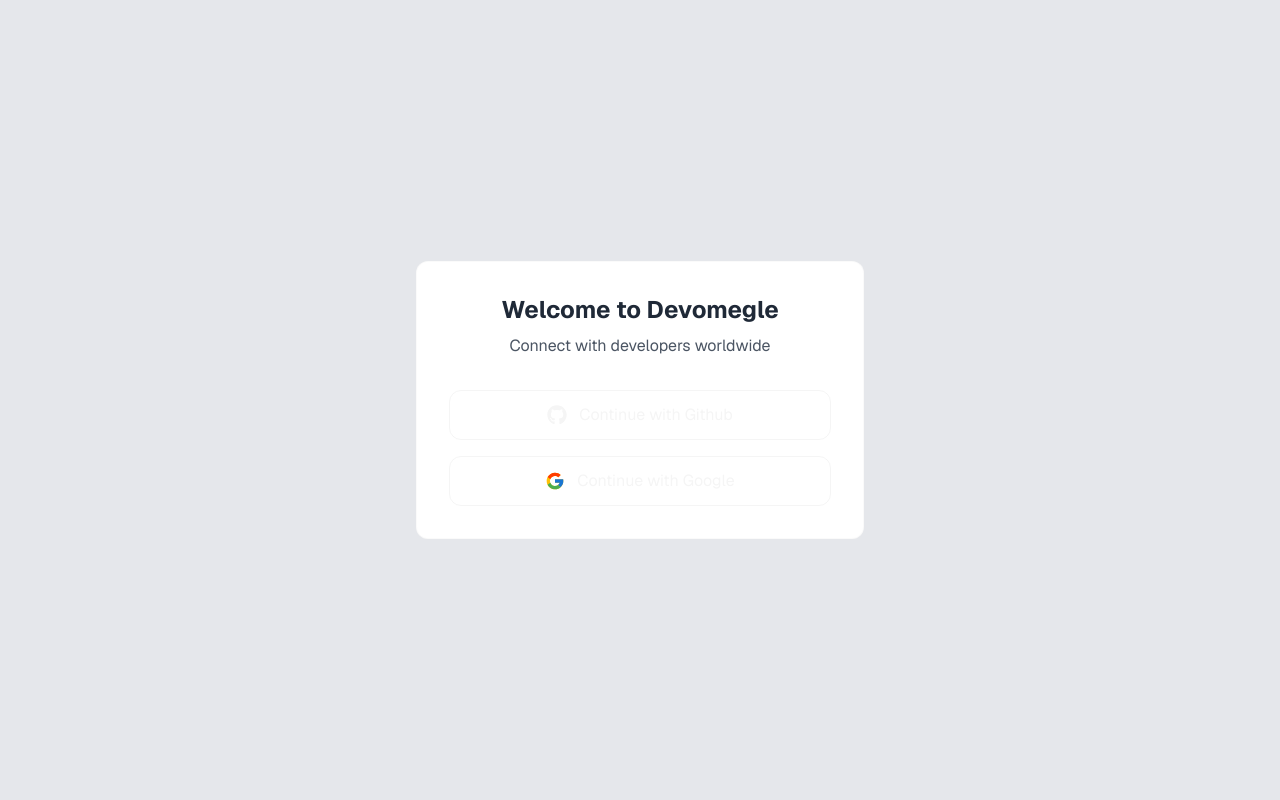
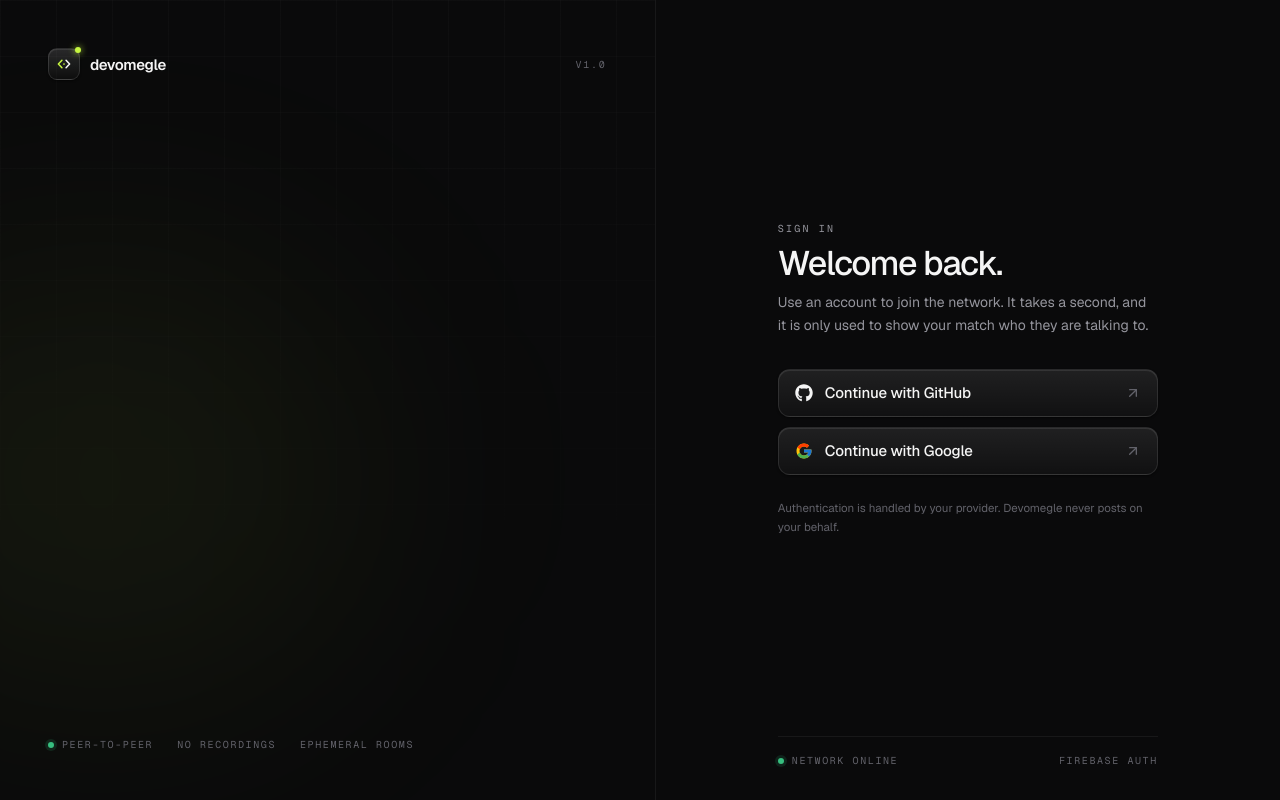
Before and after one commit to sahilverma-dev/devomegle, a React (Vite) app in the folder client/: page /login in a window 1280 px wide. Built offline with nearby package versions, Linux system fonts and the light colour scheme; no server answers.

Commit message:
feat(auth): redesign the sign-in screen
Split the page into a brand column with a live connection diagram and a
focused sign-in card. Keep the emulator guest entry.

```diff
--- a/client/src/pages/Login.tsx
+++ b/client/src/pages/Login.tsx
@@ -1,65 +1,179 @@
-import { useAuth } from "@/hooks"
 import { FcGoogle as GoogleIcon } from "react-icons/fc";
-import { FaGithub as GithubIcon, FaUserSecret as GuestIcon } from "react-icons/fa"
+import { FaGithub as GithubIcon } from "react-icons/fa";
+import { ArrowUpRight, Ghost } from "lucide-react";
+import { Navigate } from "react-router-dom";
 
-import { Navigate } from "react-router-dom"
+import Logo from "@/components/logo";
+import MatchGraphic from "@/components/match-graphic";
+import { Badge } from "@/components/ui/badge";
+import { Button } from "@/components/ui/button";
+import { StatusDot } from "@/components/ui/status-dot";
+import { useAuth } from "@/hooks";
 import { env } from "@/lib/env";
 
 const Login = () => {
-    const { user, loginWithGithub, loginWithGoogle, loginAsGuest } = useAuth()
-
+  const { user, loginWithGithub, loginWithGoogle, loginAsGuest } = useAuth();
 
   if (user) {
-        return <Navigate to={'/'} replace />
+    return <Navigate to="/" replace />;
   }
 
   return (
+    <div className="relative grid min-h-dvh lg:grid-cols-[minmax(0,1.05fr)_minmax(0,1fr)]">
+      <aside className="relative hidden flex-col justify-between overflow-hidden border-r border-white/[0.06] p-10 lg:flex xl:p-12">
         <div
+          aria-hidden="true"
+          className="pointer-events-none absolute inset-0 bg-grid mask-fade-b opacity-60"
+        />
+        <div
+          aria-hidden="true"
+          className="pointer-events-none absolute -left-40 top-1/3 h-[420px] w-[520px] rounded-full bg-signal/[0.06] blur-[130px]"
+        />
 
-            className="min-h-screen flex items-center justify-center bg-[#E5E7EB] p-4"
-        >
-            <div className="bg-white rounded-lg w-full max-w-md p-8 border border-neutral-200/20">
-                <div className="text-center mb-8">
-                    <h1 className="text-2xl font-bold text-gray-800 mb-2">
-                        Welcome to Devomegle
-                    </h1>
-                    <p className="text-gray-600">Connect with developers worldwide</p>
+        <div className="relative flex items-center justify-between">
+          <Logo />
+          <span className="font-mono text-[10px] uppercase tracking-[0.18em] text-faint">
+            v1.0
+          </span>
         </div>
-                <div className="space-y-4">
-                    <button
-                        onClick={() => void loginWithGithub()}
-                        className="w-full flex items-center justify-center gap-3 px-4 py-3 border border-neutral-200/40 rounded-lg hover:bg-gray-50 transition-colors">
-                        <GithubIcon
-                            className="w-5 h-5"
-                        />
-                        Continue with Github
-                    </button>
-                    <button
-                        onClick={() => void loginWithGoogle()}
-                        className="w-full flex items-center justify-center gap-3 px-4 py-3 border border-neutral-200/40 rounded-lg hover:bg-gray-50 transition-colors">
-                        <GoogleIcon
-                            className="w-5 h-5"
-                        />
-                        Continue with Google
-                    </button>
 
-                    {env.useEmulator && (
-                        <button
-                            onClick={() => void loginAsGuest()}
-                            data-testid="login-guest"
-                            className="w-full flex items-center justify-center gap-3 px-4 py-3 border border-dashed border-neutral-300 rounded-lg hover:bg-gray-50 transition-colors text-gray-600">
-                            <GuestIcon
-                                className="w-5 h-5"
-                            />
-                            Continue as Guest (emulator)
-                        </button>
-                    )}
+        <div className="relative max-w-md animate-fade-up">
+          <Badge variant="signal">
+            <StatusDot tone="live" pulse />
+            live network
+          </Badge>
 
+          <h2 className="mt-6 text-[40px] font-medium leading-[1.03] tracking-[-0.045em] xl:text-[46px]">
+            Two developers.
+            <br />
+            <span className="bg-gradient-to-b from-white to-white/50 bg-clip-text text-transparent">
+              One random room.
+            </span>
+          </h2>
+
+          <p className="mt-4 max-w-sm text-[14px] leading-relaxed text-muted-foreground">
+            Devomegle drops you into a live conversation with a developer you
+            have never met. No feed, no algorithm, no profile to maintain.
+          </p>
+
+          <div className="corner-ticks mt-9 rounded-2xl border border-white/[0.07] bg-card/70 p-5 backdrop-blur">
+            <div className="flex items-center justify-between">
+              <span className="eyebrow">connection diagram</span>
+              <span className="font-mono text-[10px] tracking-[0.14em] text-faint">
+                fig. 01
+              </span>
             </div>
+            <MatchGraphic className="mt-3 h-auto w-full" />
           </div>
         </div>
 
-    )
-}
+        <div className="relative flex flex-wrap items-center gap-x-6 gap-y-2 font-mono text-[10px] uppercase tracking-[0.16em] text-faint">
+          <span className="flex items-center gap-2">
+            <StatusDot tone="live" />
+            peer-to-peer
+          </span>
+          <span>no recordings</span>
+          <span>ephemeral rooms</span>
+        </div>
+      </aside>
 
-export default Login
+      <main className="relative flex min-h-dvh flex-col px-5 pb-[max(2rem,env(safe-area-inset-bottom))] pt-6 sm:px-8 lg:px-12">
+        <div
+          aria-hidden="true"
+          className="pointer-events-none absolute inset-x-0 top-0 h-64 bg-grid mask-fade-b opacity-40 lg:hidden"
+        />
+
+        <div className="relative flex items-center justify-between lg:hidden">
+          <Logo />
+          <span className="font-mono text-[10px] uppercase tracking-[0.18em] text-faint">
+            v1.0
+          </span>
+        </div>
+
+        <div className="relative flex flex-1 flex-col justify-center py-10">
+          <div className="mx-auto w-full max-w-[380px] animate-fade-up">
+            <p className="eyebrow">sign in</p>
+            <h1 className="mt-3 text-[30px] font-medium leading-[1.05] tracking-[-0.04em] sm:text-[34px]">
+              Welcome back.
+            </h1>
+            <p className="mt-2.5 text-[14px] leading-relaxed text-muted-foreground">
+              Use an account to join the network. It takes a second, and it is
+              only used to show your match who they are talking to.
+            </p>
+
+            <div className="mt-8 space-y-2.5">
+              <Button
+                variant="secondary"
+                size="lg"
+                className="w-full justify-between px-4"
+                onClick={() => void loginWithGithub()}
+              >
+                <span className="flex items-center gap-3">
+                  <GithubIcon className="h-[18px] w-[18px]" />
+                  Continue with GitHub
+                </span>
+                <ArrowUpRight className="h-4 w-4 text-faint" />
+              </Button>
+
+              <Button
+                variant="secondary"
+                size="lg"
+                className="w-full justify-between px-4"
+                onClick={() => void loginWithGoogle()}
+              >
+                <span className="flex items-center gap-3">
+                  <GoogleIcon className="h-[18px] w-[18px]" />
+                  Continue with Google
+                </span>
+                <ArrowUpRight className="h-4 w-4 text-faint" />
+              </Button>
+
+              {env.useEmulator && (
+                <>
+                  <div className="flex items-center gap-3 py-2">
+                    <span className="h-px flex-1 bg-white/[0.08]" />
+                    <span className="font-mono text-[9px] uppercase tracking-[0.18em] text-faint">
+                      emulator
+                    </span>
+                    <span className="h-px flex-1 bg-white/[0.08]" />
+                  </div>
+
+                  <Button
+                    variant="outline"
+                    size="lg"
+                    data-testid="login-guest"
+                    className="w-full justify-between border-dashed px-4"
+                    onClick={() => void loginAsGuest()}
+                  >
+                    <span className="flex items-center gap-3">
+                      <Ghost className="h-4 w-4 text-muted-foreground" />
+                      Continue as Guest
+                    </span>
+                    <span className="font-mono text-[9px] uppercase tracking-[0.14em] text-faint">
+                      local
+                    </span>
+                  </Button>
+                </>
+              )}
+            </div>
+
+            <p className="mt-6 text-[11.5px] leading-relaxed text-faint">
+              Authentication is handled by your provider. Devomegle never posts
+              on your behalf.
+            </p>
+          </div>
+        </div>
+
+        <div className="relative mx-auto flex w-full max-w-[380px] items-center justify-between border-t border-white/[0.06] pt-4 font-mono text-[10px] uppercase tracking-[0.16em] text-faint">
+          <span className="flex items-center gap-2">
+            <StatusDot tone="live" />
+            network online
+          </span>
+          <span>firebase auth</span>
+        </div>
+      </main>
+    </div>
+  );
+};
+
+export default Login;
```
Lines whose indentation alone changed are shown as unchanged.
